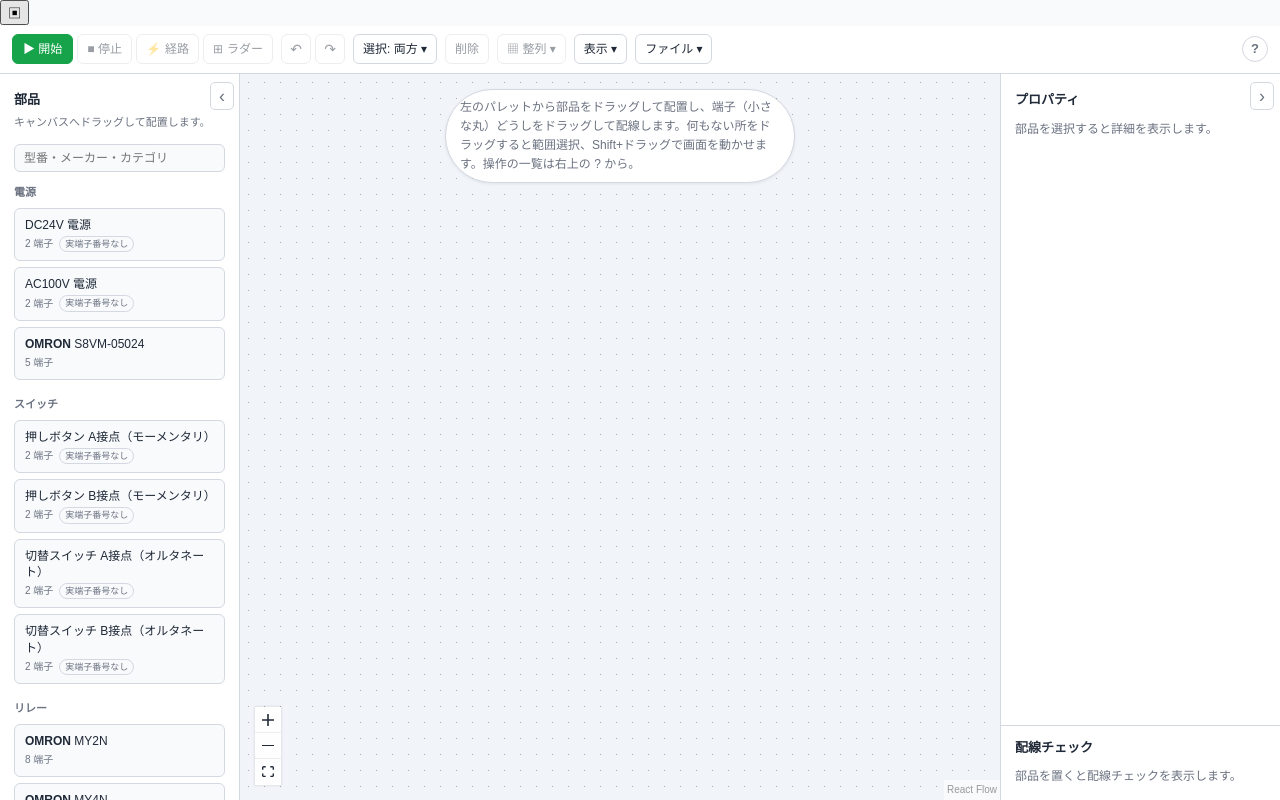
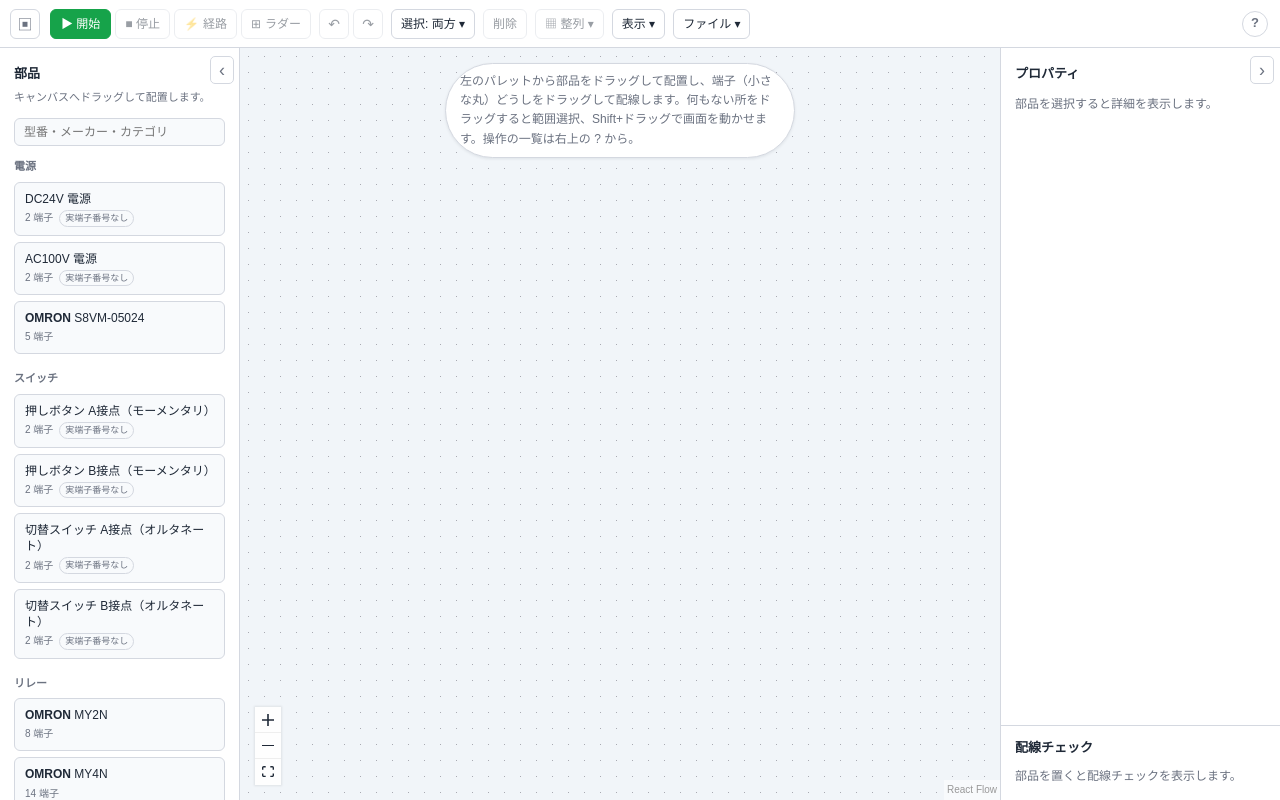
Before and after one commit to su-metal/relay-lab, a Next.js app: page / in a window 1280 px wide. Built offline with nearby package versions, Linux system fonts and the light colour scheme.

Commit message:
feat(ui): place main-view toggle in top toolbar

```diff
--- a/src/components/circuit/CircuitWorkspace.module.css
+++ b/src/components/circuit/CircuitWorkspace.module.css
@@ -5,6 +5,58 @@
   grid-template-rows: auto auto 1fr;
   height: 100vh;
   height: 100dvh;
+}
+
+/*
+ * 左右パネル一括ボタンを Toolbar と同じ高さの中へ重ねる。
+ * Toolbar 本体の左 padding を広げてボタンの場所を予約するので、
+ * 1 段のままでも既存ボタンと重ならない。
+ */
+.toolbarHost {
+  position: relative;
+  min-width: 0;
+}
+
+.toolbarHost:not([data-compact]) > header {
+  padding-left: 50px;
+}
+
+.allPanelsToggle {
+  position: absolute;
+  top: 50%;
+  left: 10px;
+  z-index: 5;
+  display: grid;
+  place-items: center;
+  width: 30px;
+  height: 30px;
+  padding: 0;
+  transform: translateY(-50%);
+  border: 1px solid var(--border);
+  border-radius: 6px;
+  font: inherit;
+  font-size: 15px;
+  line-height: 1;
+  color: var(--text-muted);
+  background: var(--panel);
+  cursor: pointer;
+}
+
+.allPanelsToggle:hover {
+  border-color: var(--accent);
+  color: var(--accent);
+  background: var(--bg);
+}
+
+.allPanelsToggle[data-active] {
+  border-color: var(--accent);
+  color: var(--accent);
+  background: var(--accent-tint);
+}
+
+.allPanelsToggle:focus-visible {
+  outline: 2px solid var(--accent);
+  outline-offset: 1px;
 }
 
 .columns {
@@ -38,10 +90,6 @@
   display: grid;
 }
 
-/*
- * 右カラム。プロパティが主で診断が従なので、診断は内容の高さに従わせ、
- * 増えすぎたときだけ上限（画面の 40%）で止める。
- */
 .inspector {
   display: grid;
   grid-template-rows: minmax(0, 1fr) auto;
@@ -72,10 +120,7 @@
   cursor: pointer;
 }
 
-.paletteToggle {
-  right: 6px;
-}
-
+.paletteToggle,
 .inspectorToggle {
   right: 6px;
 }
@@ -107,10 +152,7 @@
   border-left: 1px solid var(--border);
 }
 
-.paletteRail .paletteToggle {
-  right: 4px;
-}
-
+.paletteRail .paletteToggle,
 .inspectorRail .inspectorToggle {
   right: 4px;
 }
@@ -157,7 +199,6 @@
   padding-right: env(safe-area-inset-right, 0);
 }
 
-/* 両脇のカラムは畳み、キャンバス 1 枚にする。シートはこの上へ重ねる */
 .workspace[data-compact] .columns {
   position: relative;
   grid-template-columns: minmax(0, 1fr);
```
